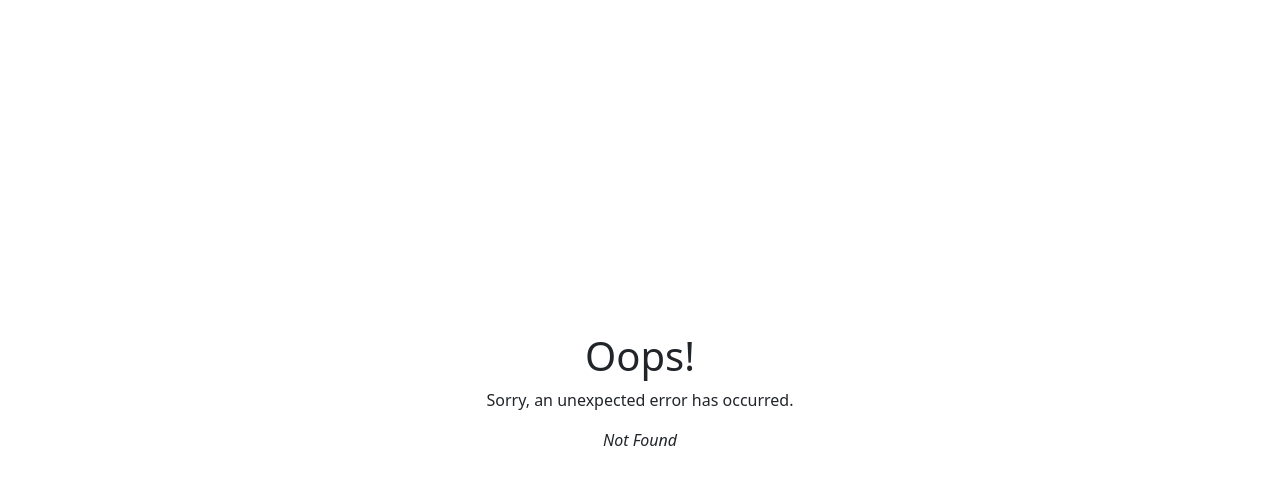
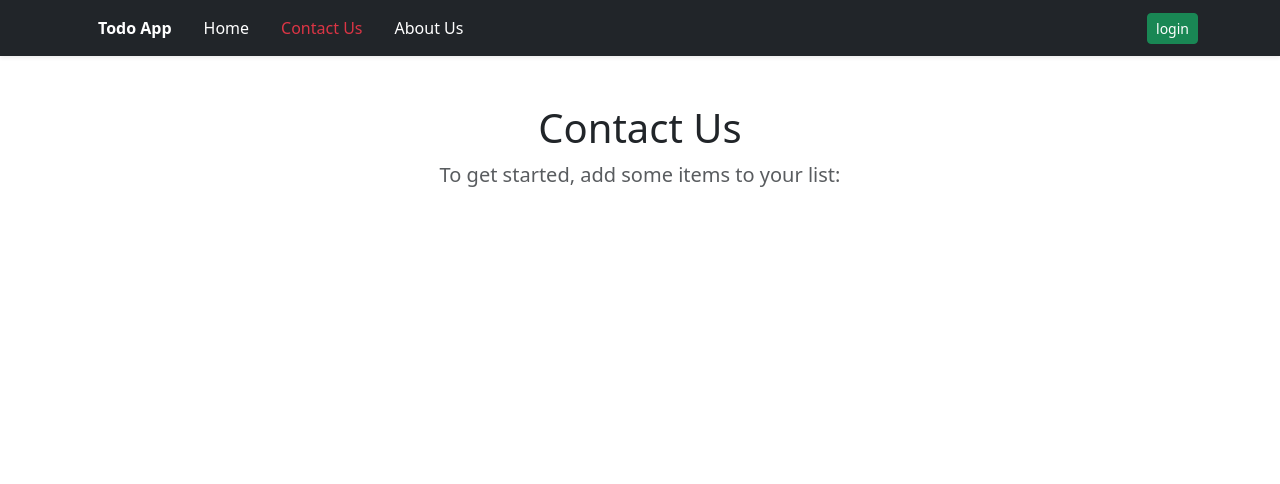
Before and after one commit to Alishamsimourkani/todo-pure-react, a React (Create React App) app: page /contact-us in a window 1280 px wide. Before the commit this address had no page. Shown: the top 484 px of the page. Built offline with nearby package versions, Linux system fonts and the light colour scheme.

Commit message:
add dynamic routing for todos and add single todo

```diff
--- a/src/Components/App.js
+++ b/src/Components/App.js
@@ -12,7 +12,12 @@ import AuthContext from '../Context/auth'
 import AppReducer from '../Reducers/appReducer'
 
 // import Rotes
+import { Routes, Route } from "react-router-dom";
 import Home from './../Routes/Home'
+import Contact from "./../Routes/Contact";
+import About from "./../Routes/About";
+import ErrorPage from "./../error-page";
+import SingleTodo from '../Routes/Todos/Single';
 
 function App() {
 
@@ -33,8 +38,14 @@ function App() {
                 dispatch
             }}>
                 <div className="App">
-                    <Header />
-                    <Home />
+                    <Routes>
+                        <Route path="/" element={<Header />}>
+                            <Route index element={<Home />} />
+                            <Route path="contact-us" element={<Contact />} />
+                            <Route path="about-us" element={<About />} />
+                            <Route path="todos/:id" element={<SingleTodo />} />
+                        </Route>
+                    </Routes>
                 </div>
             </TodosContext.Provider>
         </AuthContext.Provider>
--- a/src/Components/Layouts/Header.js
+++ b/src/Components/Layouts/Header.js
@@ -1,6 +1,6 @@
 import React, { useContext } from "react";
 import AuthContext from "../../Context/auth";
-import { NavLink } from "react-router-dom";
+import { NavLink, Outlet } from "react-router-dom";
 
 function Header() {
     const authContext = useContext(AuthContext);
@@ -9,24 +9,26 @@ function Header() {
     let doLogout = () => authContext.dispatch({ type: 'logout_user' });
 
     return (
+        <>
             <header>
-            <div className="navbar navbar-dark bg-light shadow-sm mb-5">
+                <div className="navbar navbar-dark bg-dark shadow-sm mb-5">
                     <div className="container d-flex justify-content-between">
-                    <div className="d-felx">
+                        <div className="d-flex align-items-center">
+                            <strong className="text-white mx-3">Todo App</strong>
                             <ul className="nav justify-content-center">
                                 <li className="nav-item">
                                     <NavLink to={`/`} className={({ isActive }) =>
                                         isActive
-                                        ? "nav-link active"
-                                        : "nav-link"
+                                            ? "nav-link text-danger active"
+                                            : "nav-link text-white"
                                     }
-                                    aria-current="page">Todo App</NavLink>
+                                        aria-current="page">Home</NavLink>
                                 </li>
                                 <li className="nav-item">
-                                <NavLink to={`/contact-us/1`} className={({ isActive }) =>
+                                    <NavLink to={`/contact-us`} className={({ isActive }) =>
                                         isActive
-                                        ? "nav-link active"
-                                        : "nav-link"
+                                            ? "nav-link text-danger active"
+                                            : "nav-link text-white"
                                     }  >Contact Us</NavLink>
                                 </li>
                                 <li className="nav-item">
@@ -36,8 +38,8 @@ function Header() {
                                         hash: "#info"
                                     }} className={({ isActive }) =>
                                         isActive
-                                        ? "nav-link active"
-                                        : "nav-link"
+                                            ? "nav-link text-danger active"
+                                            : "nav-link text-white"
                                     } >About Us</NavLink>
                                 </li>
                             </ul>
@@ -53,6 +55,8 @@ function Header() {
                     </div>
                 </div>
             </header>
+            <Outlet />
+        </>
     )
 }
 
--- a/src/Components/Todo/Todo.js
+++ b/src/Components/Todo/Todo.js
@@ -1,13 +1,15 @@
 import React, { useState, useContext } from 'react';
 import EditTodo from './EditTodo';
 import TodosContext from '../../Context/todos';
-import todoApi from '../../Api/todos'
+import todoApi from '../../Api/todos';
+import { Link } from 'react-router-dom'
 
 export default function Todo(props) {
 
     const { item } = props;
     const [edit, setEdit] = useState(false);
     const todosContext = useContext(TodosContext);
+
     let doneHandler = e => {
         todoApi.patch(`/todos/${item.key}.json`, { done: !item.done })
             .then(response => {
@@ -39,9 +41,10 @@ export default function Todo(props) {
                     ? (
                         <div className="col-6 mb-2">
                             <div className="d-flex justify-content-between align-items-center border rounded p-3">
-                                <div>
+
+                                <Link to={`/todos/${item.key}`}>
                                     {item.text}
-                                </div>
+                                </Link>
                                 <div>
                                     <button type="button" className={`btn btn-sm m-1 ${item.done ? 'btn-outline-primary' : 'btn-success'}`} onClick={doneHandler}>{item.done ? "Undone" : "Done"}</button>
                                     <button type="button" className="btn btn-info btn-sm m-1" onClick={() => setEdit(true)}>edit</button>
--- a/src/Routes/About.jsx
+++ b/src/Routes/About.jsx
@@ -1,8 +1,8 @@
-import Header from './../Components/Layouts/Header';
+
 export default function About() {
     return (
         <>
-            <Header />
+            {/* <Header /> */}
             <section className="jumbotron">
                 <div className="container d-flex flex-column align-items-center">
                     <h1 className="jumbotron-heading">About Us</h1>
--- /dev/null
+++ b/src/Routes/Todos/Single.jsx
@@ -0,0 +1,47 @@
+// import { useSearchParams } from 'react-router-dom'
+import { useEffect, useState } from 'react';
+import { useParams } from 'react-router-dom'
+import todoApi from './../../Api/todos'
+
+export default function SingleTodo() {
+    // const [searchParams, setSearchParams] = useSearchParams();
+    // console.log(searchParams.get('slug'));
+    const [loading, setLoading] = useState(false);
+    const [todo, setTodo] = useState(null);
+    const params = useParams();
+    useEffect(() => {
+        setLoading(true);
+        todoApi.get(`/todos/${params.id}.json`)
+            .then(res => {
+                // console.log(res);
+                setTodo(res.data);
+                setLoading(false);
+            })
+            .catch(err => {
+                setLoading(false);
+                console.log(err);
+            })
+    }, [])
+
+    return (
+        <section className="jumbotron">
+            <div className="container d-flex flex-column align-items-center">
+                <h1 className="jumbotron-heading">Single Todo</h1>
+                {
+                    loading
+                        ? <h2>Loading Data...</h2>
+                        : todo && (
+                            <div>
+                                <h3>
+                                    {todo.text}
+                                </h3>
+                                <h5>
+                                    {todo.done ? 'it`s done' : 'it`s not done yet.'}
+                                </h5>
+                            </div>
+                        )
+                }
+            </div>
+        </section>
+    )
+};
--- a/src/Routes/contact.jsx
+++ b/src/Routes/contact.jsx
@@ -1,93 +1,15 @@
-import { Form } from "react-router-dom";
-import Header from './../Components/Layouts/Header';
 export default function Contact() {
-    const contact = {
-        first: "Your",
-        last: "Name",
-        avatar: "https://placekitten.com/g/200/200",
-        twitter: "your_handle",
-        notes: "Some notes",
-        favorite: true,
-    };
-
     return (
         <>
-            <Header />
+            {/* <Header /> */}
             <section className="jumbotron">
                 <div className="container d-flex flex-column align-items-center">
-                    <div id="contact">
-                        <div>
-                            <img
-                                key={contact.avatar}
-                                src={contact.avatar || null}
-                            />
-                        </div>
+                    <h1 className="jumbotron-heading">Contact Us</h1>
+                    <p className="lead text-muted">To get started, add some items to your list:</p>
+                </div>
 
-                        <div>
-                            <h1>
-                                {contact.first || contact.last ? (
-                                    <>
-                                        {contact.first} {contact.last}
-                                    </>
-                                ) : (
-                                    <i>No Name</i>
-                                )}{" "}
-                                <Favorite contact={contact} />
-                            </h1>
 
-                            {contact.twitter && (
-                                <p>
-                                    <a
-                                        target="_blank"
-                                        href={`https://twitter.com/${contact.twitter}`}
-                                    >
-                                        {contact.twitter}
-                                    </a>
-                                </p>
-                            )}
-
-                            {contact.notes && <p>{contact.notes}</p>}
-
-                            <div>
-                                <Form action="edit">
-                                    <button type="submit">Edit</button>
-                                </Form>
-                                <Form
-                                    method="post"
-                                    action="destroy"
-                                    onSubmit={(event) => {
-
-                                        event.preventDefault();
-
-                                    }}
-                                >
-                                    <button type="submit">Delete</button>
-                                </Form>
-                            </div>
-                        </div>
-                    </div>
-                </div>
             </section>
         </>
-    );
+    )
 }
-
-function Favorite({ contact }) {
-    // yes, this is a `let` for later
-    let favorite = contact.favorite;
-    return (
-        <Form method="post">
-            <button
-                name="favorite"
-                value={favorite ? "false" : "true"}
-                aria-label={
-                    favorite
-                        ? "Remove from favorites"
-                        : "Add to favorites"
-                }
-            >
-                {favorite ? "★" : "☆"}
-            </button>
-        </Form>
-    );
-}
--- a/src/index.js
+++ b/src/index.js
@@ -1,39 +1,16 @@
 import React from 'react';
 import ReactDOM from 'react-dom/client';
-import {
-  createBrowserRouter,
-  RouterProvider,
-} from "react-router-dom";
+import { BrowserRouter } from "react-router-dom";
 import App from './Components/App';
 import reportWebVitals from './reportWebVitals';
-
-// error handler route
-import ErrorPage from "./error-page";
-import Contact from "./Routes/Contact";
-import About from "./Routes/About";
-
-const router = createBrowserRouter([
-  {
-    path: "/",
-    element: <App />,
-    errorElement: <ErrorPage />,
-  },
-  {
-    path: "contact-us/:contactId",
-    element: <Contact />,
-  },
-  {
-    path: "about-us/",
-    element: <About />,
-  },
-]);
-
 
 
 const root = ReactDOM.createRoot(document.getElementById('root'));
 root.render(
   <React.StrictMode>
-    <RouterProvider router={router} />
+    <BrowserRouter>
+      <App />
+    </BrowserRouter>
   </React.StrictMode>
 );
 
```
Also changed, not shown: src/Routes/Todos/Index.jsx (added). Lines whose indentation alone changed are shown as unchanged.
